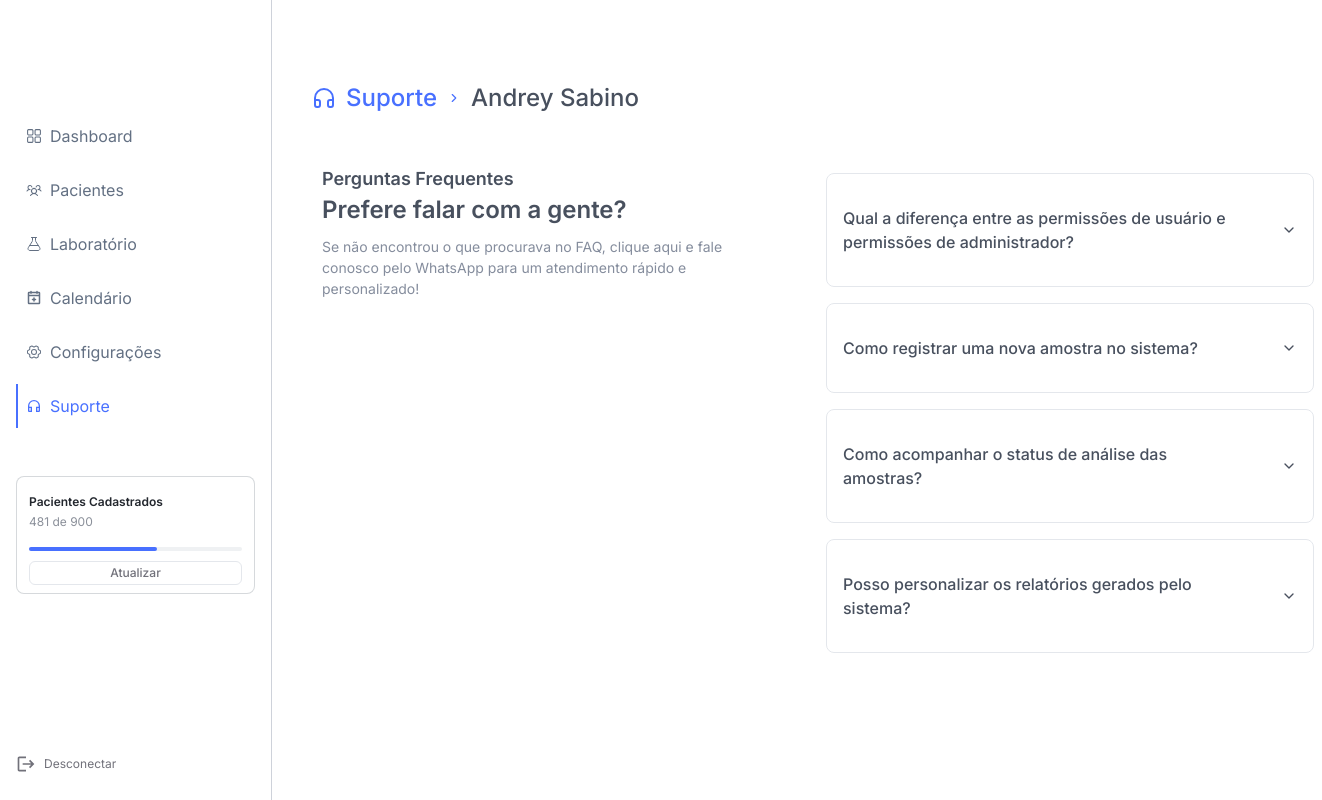
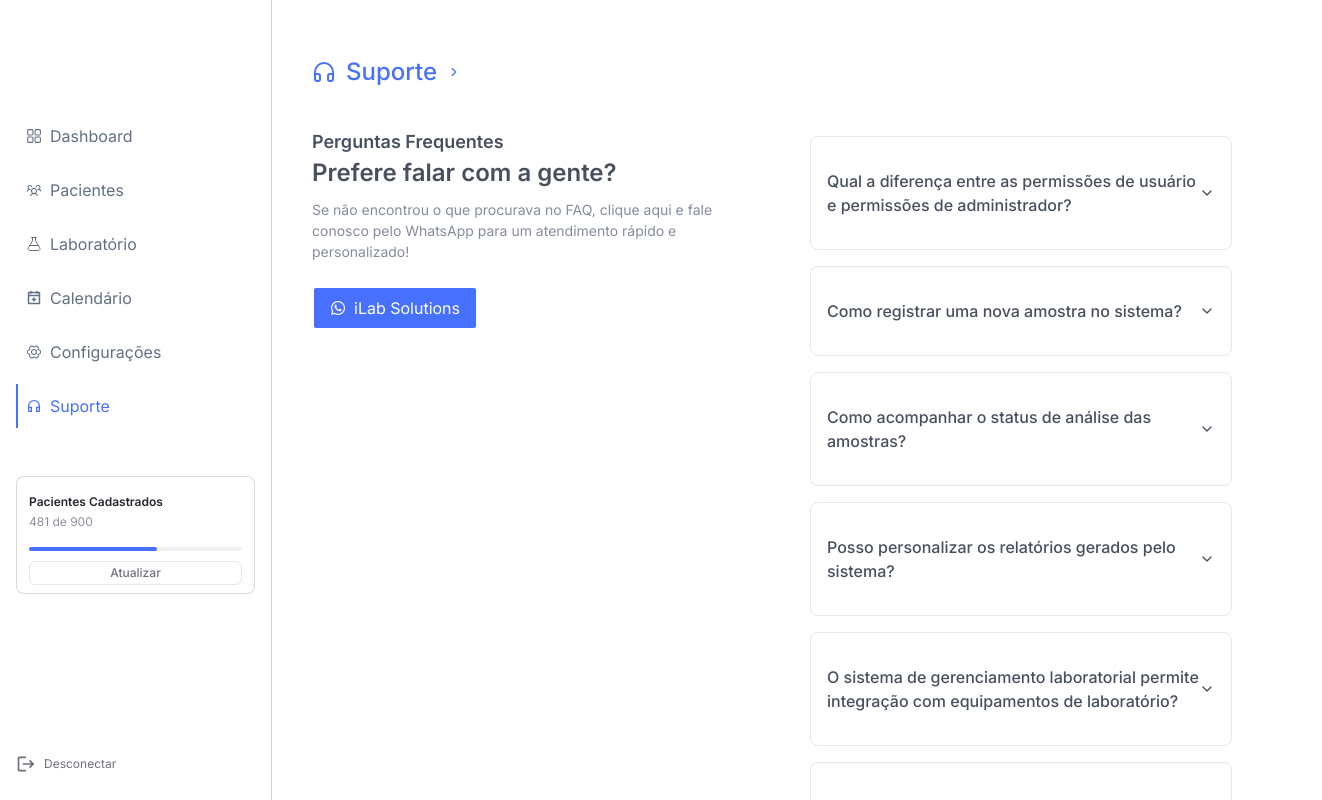
Before and after one commit to six-org/sistema-de-gerenciamento-laboratorial_front-end, a Next.js app: page /suporte in a window 1280 px wide. Shown: the top 800 px of the page, 1322 px wide, since content can reach past the window. Built offline with nearby package versions, Linux system fonts and the light colour scheme; no server answers.

Commit message:
fix: correção no front

```diff
--- a/src/app/suporte/page.tsx
+++ b/src/app/suporte/page.tsx
@@ -1,22 +1,57 @@
+'use client'
+
 import { HeadphonesIcon } from "lucide-react";
 import NavegacaoUser from "../../../components/navegacaoUser";
 import { Breadcrumb, BreadcrumbItem, BreadcrumbLink, BreadcrumbList, BreadcrumbSeparator } from "@/components/ui/breadcrumb";
 import { Accordion } from "@radix-ui/react-accordion";
 import { AccordionContent, AccordionItem, AccordionTrigger } from "@/components/ui/accordion";
 import { Button } from "react-day-picker";
+import { useSession } from 'next-auth/react';
+import { FaWhatsapp } from "react-icons/fa";
 
 const Suporte = () => {
+  const { data, status } = useSession();
+
+
+  const faq = [
+    {
+      pergunta: "Qual a diferença entre as permissões de usuário e permissões de administrador?",
+      resposta: "As permissões de usuário geralmente incluem acesso às funcionalidades básicas, como visualização de amostras, inserção de dados e emissão de relatórios simples. Esses usuários têm permissões limitadas para modificar as configurações do sistema ou fazer alterações em dados críticos. Já os administradores têm acesso total ao sistema, podendo gerenciar usuários, modificar configurações avançadas, alterar fluxos de trabalho e ajustar permissões de acesso de outros usuários. Administradores também podem gerar relatórios completos e configurar integrações com outros sistemas."
+    },
+    {
+      pergunta: "Como registrar uma nova amostra no sistema?",
+      resposta: "Texto aqui."
+    },
+    {
+      pergunta: "Como acompanhar o status de análise das amostras?",
+      resposta: "Texto aqui.",
+    },
+    {
+      pergunta: "Posso personalizar os relatórios gerados pelo sistema?",
+      resposta: "Texto aqui.",
+    },
+    {
+      pergunta: "O sistema de gerenciamento laboratorial permite integração com equipamentos de laboratório?",
+      resposta: "Texto aqui.",
+    },
+    {
+      pergunta: "Como acessar o suporte técnico em caso de problemas?",
+      resposta: "Texto aqui."
+    }
+  ]
+
+
   return (
     <>
-      <div className="grid grid-cols-[17rem_1fr_23.75rem]">
+      <div className="grid grid-cols-[17rem_1fr]">
         <NavegacaoUser />
 
-        <div className="flex flex-col">
-          <Breadcrumb className="mt-[74px] ml-[40px] py-3">
+        <div className="px-[40px] py-[60px] w-full">
+          <Breadcrumb>
             <BreadcrumbList>
               <BreadcrumbItem>
                 <BreadcrumbLink
-                  href="/pacientes"
+                  href="/suporte"
                   className="font-medium text-[1.5rem] flex gap-[0.625rem] items-center text-primary-pure"
                 >
                   <HeadphonesIcon />
@@ -26,77 +61,46 @@ const Suporte = () => {
               <BreadcrumbSeparator className="text-primary-pure" />
               <BreadcrumbItem>
                 <BreadcrumbLink className="font-medium text-[1.5rem] text-[#48505E]">
-                  Andrey Sabino
+                {data?.user?.name}
                 </BreadcrumbLink>
               </BreadcrumbItem>
             </BreadcrumbList>
           </Breadcrumb>
 
 
-          <div className="absolute w-[1000px] h-[625px] mt-[121px] ml-[50px] flex justify-between">
 
-            <div className="mt-[2.75rem] w-[430px] h-[188px]">
+
+          <div className="w-full grid grid-cols-[26.875rem_1fr] gap-[3.75rem] mt-[2.75rem]">
+
+            <div className="w-full">
               <p className="text-[18px] font-semibold text-[#48505E]">Perguntas Frequentes</p>
-                <div className="h-[88px]">
+              <div className="">
                 <p className="text-[24px] font-semibold text-[#48505E]">Prefere falar com a gente?</p>
                 <p className="text-[14px] text-[#858D9D] mt-2">Se não encontrou o que procurava no FAQ, clique aqui e fale conosco pelo WhatsApp para um atendimento rápido e personalizado!</p>
               </div>
+
+              <a href="https://api.whatsapp.com/send?phone=5584996241610" target="_blank" className="mt-[1.5rem] rounded-[4px] border-2 border-sky-500 text-white bg-primary-pure inline-flex items-center w-fit gap-[.5rem] p-[.5rem_1rem]">
+                <FaWhatsapp className="h-[1rem] w-[1rem]"  /> iLab Solutions
+              </a>
             </div>
 
-           <div className="mt-[2.75rem] w-[504px]">
-            <Accordion type="single" collapsible className="space-y-4 max-h-[500px] overflow-auto p-2">
-                <AccordionItem value="item-1" className="border rounded-lg border-[#E4E7EC] text-[#48505E] p-4">
-                    <AccordionTrigger><p className="max-w-[400px] text-start">Qual a diferença entre as permissões de usuário e permissões de administrador?</p></AccordionTrigger>
+            <div className="w-full">
+              <Accordion type="single" collapsible className="space-y-4 p-2">
+
+                {faq.map((value, index)=>(
+                  <AccordionItem value={`item-${index}`} className="border rounded-lg border-[#E4E7EC] text-[#48505E] p-4">
+                    <AccordionTrigger><p className="max-w-[400px] text-start">{value.pergunta}</p></AccordionTrigger>
                     <AccordionContent className="text-[#858D9D]">
                       <hr className="text-[#E4E7EC] mb-4" />
-                    As permissões de usuário geralmente incluem acesso às funcionalidades básicas, como visualização de amostras, inserção de dados e emissão de relatórios simples. Esses usuários têm permissões limitadas para modificar as configurações do sistema ou fazer alterações em dados críticos.
-                    Já os administradores têm acesso total ao sistema, podendo gerenciar usuários, modificar configurações avançadas, alterar fluxos de trabalho e ajustar permissões de acesso de outros usuários. Administradores também podem gerar relatórios completos e configurar integrações com outros sistemas.
+                        {value.resposta}
                       </AccordionContent>
                 </AccordionItem>
-
-                <AccordionItem value="item-2" className="border rounded-lg border-[#E4E7EC] text-[#48505E] p-4">
-                    <AccordionTrigger><p className="max-w-[400px] text-start">Como registrar uma nova amostra no sistema?</p></AccordionTrigger>
-                    <AccordionContent className="text-[#858D9D]">
-                    <hr className="text-[#E4E7EC] mb-4" />
-                    Texto aqui
-                    </AccordionContent>
-                </AccordionItem>
-
-                <AccordionItem value="item-3" className="border rounded-lg border-[#E4E7EC] text-[#48505E] p-4">
-                    <AccordionTrigger><p className="max-w-[400px] text-start">Como acompanhar o status de análise das amostras?</p></AccordionTrigger>
-                    <AccordionContent className="text-[#858D9D]">
-                    <hr className="text-[#E4E7EC] mb-4" />
-                    Texto aqui
-                    </AccordionContent>
-                </AccordionItem>
-
-                <AccordionItem value="item-4" className="border rounded-lg border-[#E4E7EC] text-[#48505E] p-4">
-                    <AccordionTrigger><p className="max-w-[400px] text-start">Posso personalizar os relatórios gerados pelo sistema?</p></AccordionTrigger>
-                    <AccordionContent className="text-[#858D9D]">
-                    <hr className="text-[#E4E7EC] mb-4" />
-                    Texto aqui
-                    </AccordionContent>
-                </AccordionItem>
-
-                <AccordionItem value="item-5" className="border rounded-lg border-[#E4E7EC] text-[#48505E] p-4">
-                    <AccordionTrigger><p className="max-w-[400px] text-start">O sistema de gerenciamento laboratorial permite integração com equipamentos de laboratório?</p></AccordionTrigger>
-                    <AccordionContent className="text-[#858D9D]">
-                    <hr className="text-[#E4E7EC] mb-4" />
-                    Texto aqui
-                    </AccordionContent>
-                </AccordionItem>
-
-                <AccordionItem value="item-6" className="border rounded-lg border-[#E4E7EC] text-[#48505E] p-4">
-                    <AccordionTrigger><p className="max-w-[400px] text-start">Como acessar o suporte técnico em caso de problemas?</p></AccordionTrigger>
-                    <AccordionContent className="text-[#858D9D]">
-                    <hr className="text-[#E4E7EC] mb-4" />
-                    Texto aqui
-                    </AccordionContent>
-                </AccordionItem>
+                ))}
               </Accordion>
             </div>
 
           </div>
+
         </div>
       </div>
     </>
```
Lines whose indentation alone changed are shown as unchanged.
